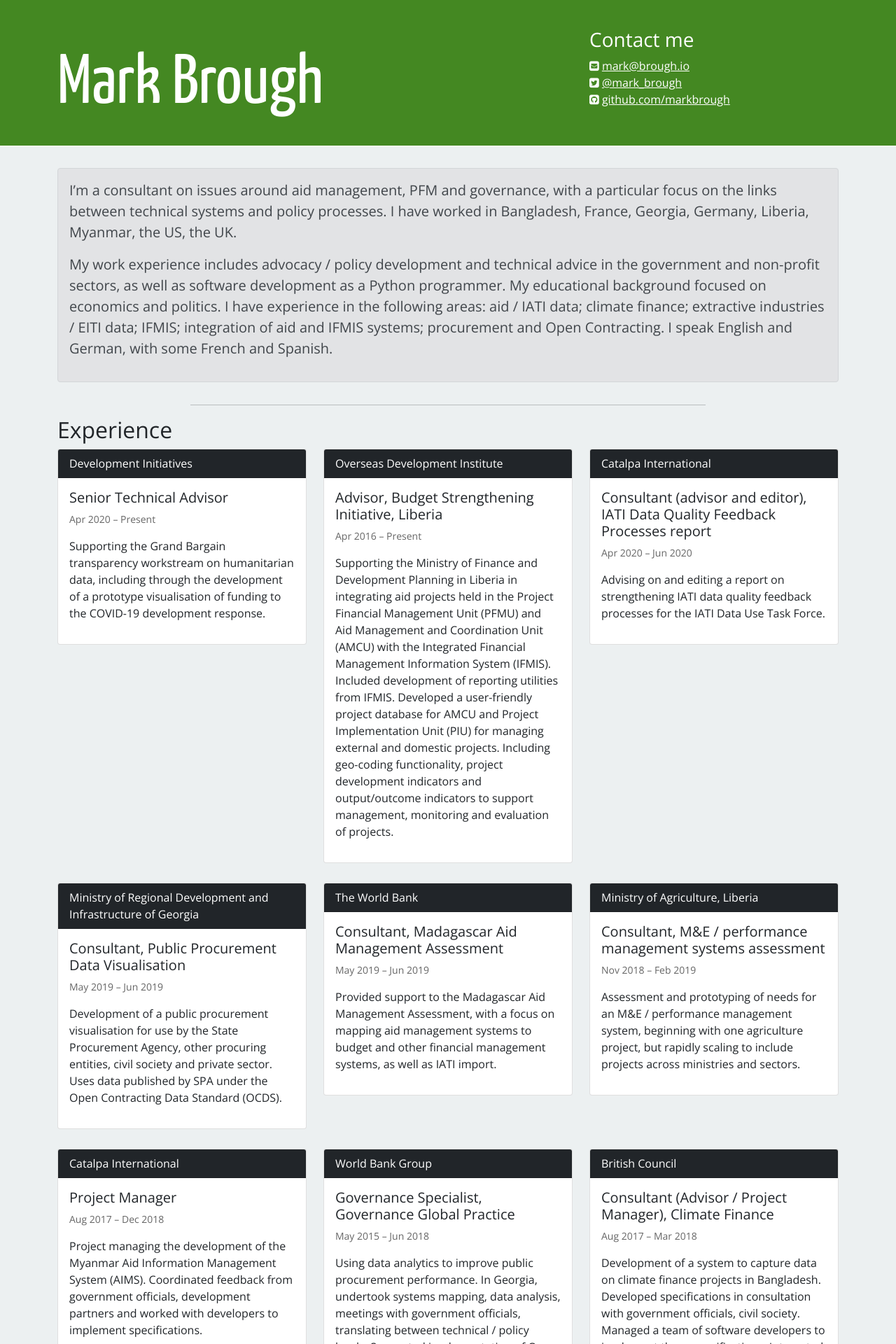
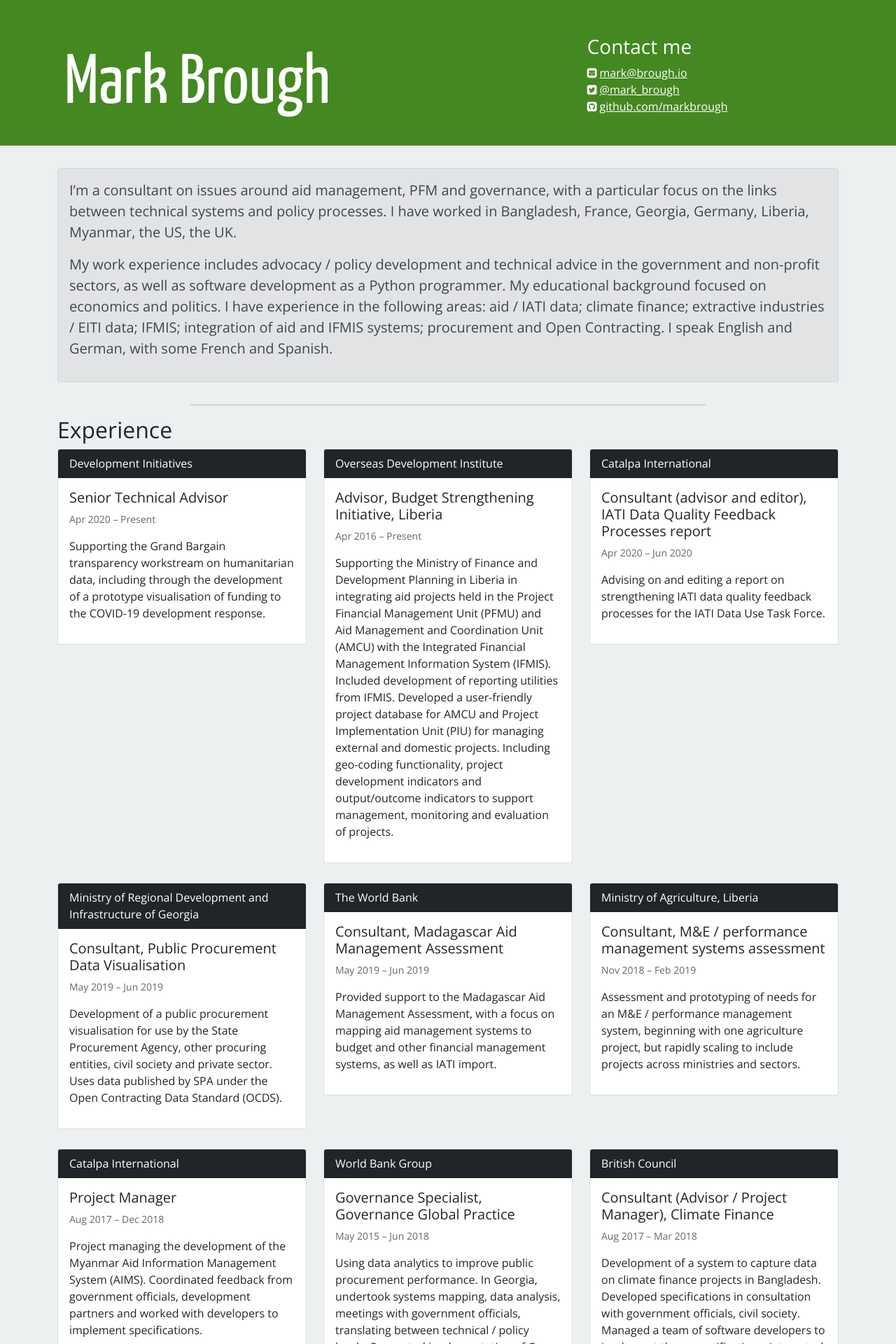
Before and after one commit to markbrough/markbrough.github.com, a Jekyll site: the page built from index.md, in a window 1280 px wide. Shown: the top 1920 px of the page at 70% size. Built offline with Jekyll 4.4.1, drawn with Linux system fonts in a browser that asks for light colours; nearby versions of some CDN libraries.

Commit message:
Styling tweaks

```diff
--- a/css/style.css
+++ b/css/style.css
@@ -10,10 +10,12 @@
     color: #dddddd;
 }
 .frontpage-header-banner {
+  padding:10px;
 }
 .frontpage-header-banner h1 {
     font-size: 100px;
     padding-top: 20px;
+    line-height: 1;
 }
 .frontpage-header-banner h2 {
     font-size:45px;
```
